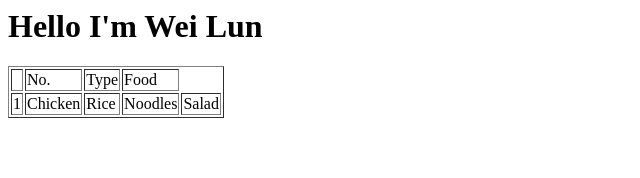
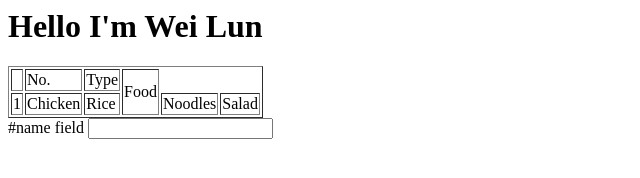
Before and after one commit to weilunteo/weilunteo.github.io, a plain HTML site: page index.html in a window 1280 px wide. Shown: the whole page, without its empty margins (0-640 px from the left). Drawn offline with Linux system fonts and the light colour scheme.

Commit message:
Update index.html

```diff
--- a/index.html
+++ b/index.html
@@ -4,7 +4,7 @@
   <th>
     <td>No.</td>
     <td>Type</td>
-    <td>Food</td>
+    <td rowspan = 2>Food</td>
   </th>
   <tr>
     <td>1</td>
@@ -17,6 +17,10 @@
 </table>
 
 <form>
-
+  #name field
+  <input t
+  #relationship status radio options
+  #facourite fruits checkboxes
+  #submit button
 
 </form>
```
